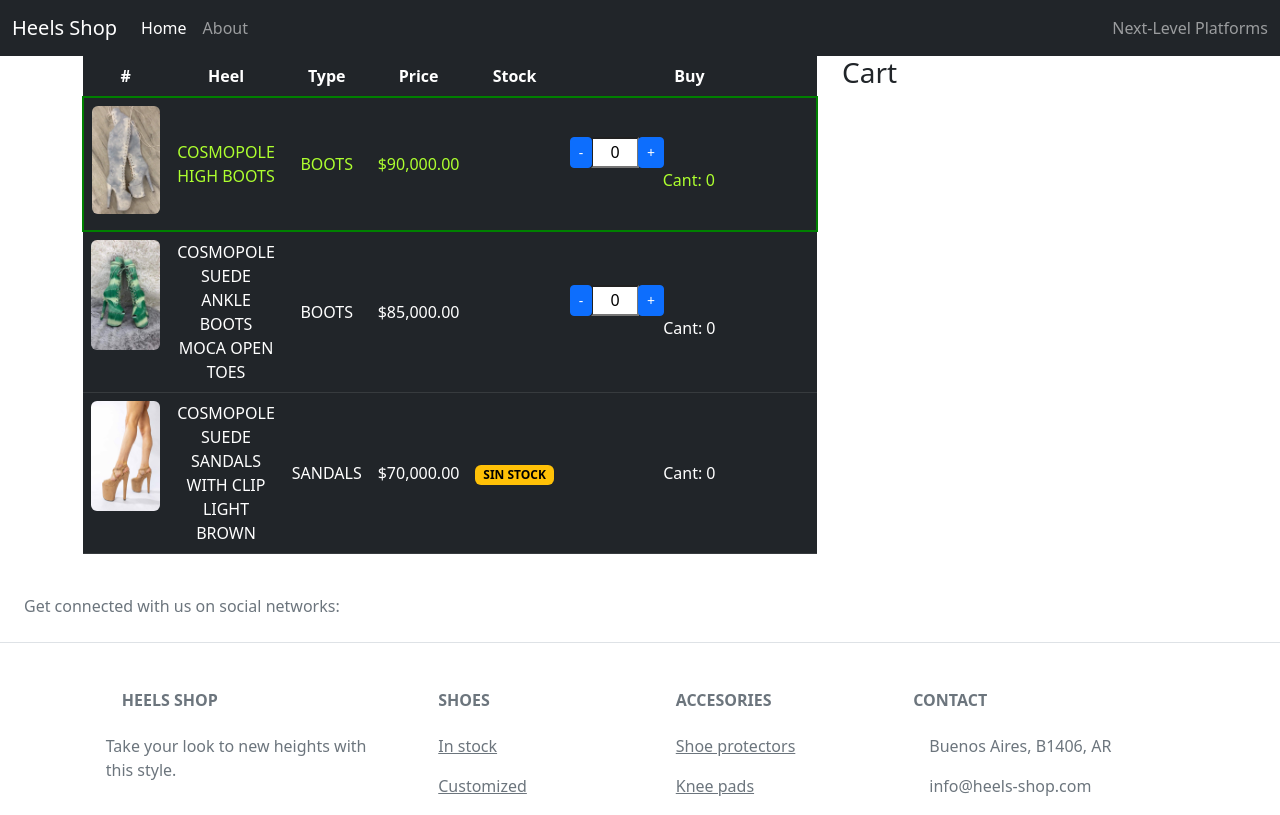
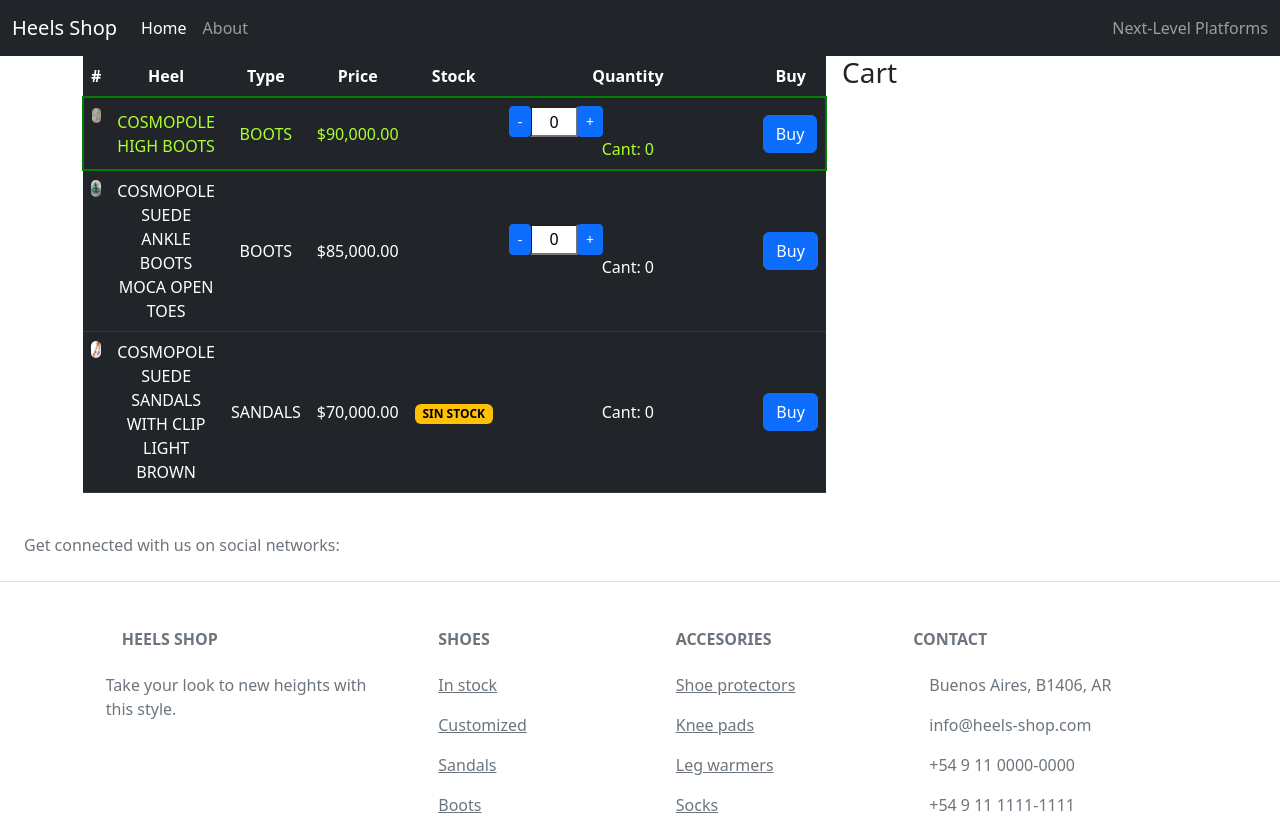
Before and after one commit to magalimenchon/angular-heels-shop, an Angular app: page /heels in a window 1280 px wide. Shown: the top 815 px of the page. Built offline with nearby package versions, Linux system fonts and the light colour scheme.

Commit message:
[CLASS 7] Add cart-service and dependency injections

```diff
--- a/src/app/cart/cart.component.html
+++ b/src/app/cart/cart.component.html
@@ -1 +1,8 @@
 <h3>Cart</h3>
+
+<ul>
+ <!-- <li *ngFor="let heel of cartList"> -->
+    <li *ngFor="let heel of (cartList$ | async)">
+        {{heel.name}} : {{heel.quantity}}
+    </li>
+</ul>
--- a/src/app/cart/cart.component.ts
+++ b/src/app/cart/cart.component.ts
@@ -1,4 +1,7 @@
 import { Component, OnInit } from '@angular/core';
+import { Observable, observable } from 'rxjs';
+import { HeelCartService } from '../heel-cart.service';
+import { Heel } from '../heel-list/Heel';
 
 @Component({
   selector: 'app-cart',
@@ -7,7 +10,13 @@ import { Component, OnInit } from '@angular/core';
 })
 export class CartComponent implements OnInit {
 
-  constructor() { }
+  //cartList: Heel[] = [];
+  cartList$!: Observable<Heel[]>;
+
+  constructor(private cartService: HeelCartService) {
+    //cartService.cartList.subscribe(cartObservable => this.cartList = cartObservable);
+    this.cartList$ = cartService.cartList.asObservable();
+  }
 
   ngOnInit(): void {
   }
--- /dev/null
+++ b/src/app/heel-cart.service.ts
@@ -0,0 +1,32 @@
+import { Injectable } from '@angular/core';
+import { BehaviorSubject } from 'rxjs';
+import { Heel } from './heel-list/Heel';
+
+/**
+ * Maneja la lógica del carrito
+ *
+ */
+@Injectable({
+  providedIn: 'root'
+})
+export class HeelCartService {
+
+  private _cartList : Heel[] = [];
+  cartList: BehaviorSubject<Heel[]> = new BehaviorSubject(this._cartList); // this._cartList === [], no vincula directamente,
+                                                                          // sino que se inicializa que emitirá una notificacion de algo de tipo Heel[]
+
+  constructor() { }
+
+  addToCart(heel: Heel) {
+    let item = this._cartList.find((v1) => v1.name == heel.name);
+    if(!item){
+      this._cartList.push({ ... heel});
+    } else {
+      item.quantity += heel.quantity;
+    }
+
+    console.log(this._cartList.length);
+    this.cartList.next(this._cartList); // equivalente al emitt de eventos
+  }
+
+}
--- a/src/app/heel-list/heel-list.component.html
+++ b/src/app/heel-list/heel-list.component.html
@@ -6,6 +6,7 @@
         <th scope="col">Type</th>
         <th scope="col">Price</th>
         <th scope="col">Stock</th>
+        <th scope="col">Quantity</th>
         <th scope="col">Buy</th>
       </tr>
     </thead>
@@ -20,6 +21,9 @@
           <app-input-integer [(quantity)]="heel.quantity" [max]="heel.stock" (maxReached)="maxReached($event)"  *ngIf="heel.stock"></app-input-integer>
           Cant: {{heel.quantity}}
         </td>
+        <td>
+          <button class="btn btn-primary" (click)="addToCart(heel)">Buy</button>
+        </td>
       </tr>
     </tbody>
   </table>
--- a/src/app/heel-list/heel-list.component.ts
+++ b/src/app/heel-list/heel-list.component.ts
@@ -1,4 +1,5 @@
 import { Component, OnInit } from '@angular/core';
+import { HeelCartService } from '../heel-cart.service';
 import { Heel } from './Heel';
 
 @Component({
@@ -38,9 +39,16 @@ export class HeelListComponent implements OnInit {
     },
   ]
 
-  constructor() { }
+  constructor(private cartService: HeelCartService) {
+  }
 
   ngOnInit(): void {
+  }
+
+  addToCart(heel: Heel): void{
+    this.cartService.addToCart(heel);
+    heel.stock -= heel.quantity;
+    heel.quantity = 0;
   }
 
   /**
```
